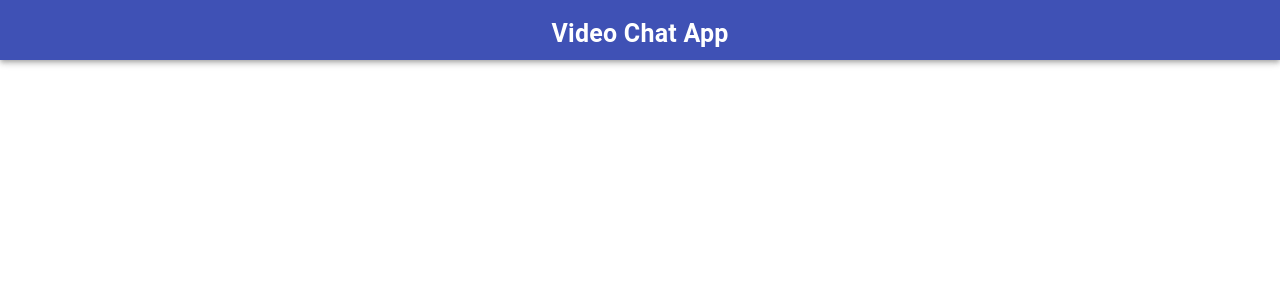
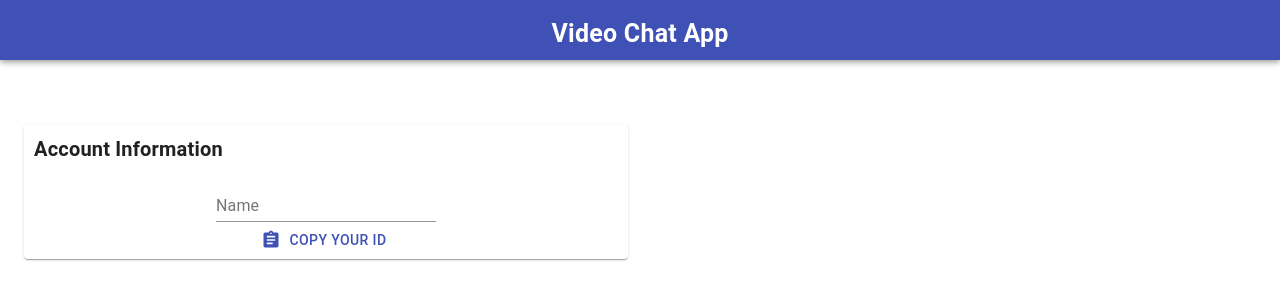
Before and after one commit to laherasif/React-Video-Chat-App, a React (Create React App) app in the folder frontend/: page / in a window 1280 px wide. Shown: the top 300 px of the page. Built offline with nearby package versions, Linux system fonts and the light colour scheme; no server answers.

Commit message:
creating information page

```diff
--- a/frontend/src/App.js
+++ b/frontend/src/App.js
@@ -1,11 +1,13 @@
 import './App.css'
 import Navbar from './components/Navbar'
 import Videoplayer from './components/Videoplayer'
+import Information from './components/Information'
 function App() {
   return (
     <div>
       <Navbar/>
       <Videoplayer/>
+      <Information/>
     </div>
   )
 }
--- /dev/null
+++ b/frontend/src/components/Information.jsx
@@ -0,0 +1,46 @@
+import { useContext } from 'react'
+import { Paper, Typography, Button, TextField, Grid, Container  } from '@material-ui/core'
+import { Phone, Assignment, PhoneDisabled } from '@material-ui/icons'
+import { CopyToClipboard } from 'react-copy-to-clipboard'
+import { makeStyles } from '@material-ui/core/styles'
+import { SocketContext } from '../socket'
+let useStyle = makeStyles((theme) => ({
+    container: {
+      marginTop:'20px'
+    },
+    paper:{
+        display:'flex',
+        flexDirection:'column'
+    },
+    account_head:{
+        padding:'10px',
+        fontSize:'20px',
+        fontWeight:'bold'
+    },
+    account_name:{
+        maxWidth:'400px',
+        margin:'auto'
+    }
+}))
+function Information() {
+    const classes = useStyle()
+    const { name, setName, me, } = useContext(SocketContext)
+    return (
+        <Container>
+            <Grid container className={classes.container} spacing={3}>
+                <Grid item xs={12} md={6} >
+                    <Paper className={classes.paper}>
+                    <Typography className={classes.account_head}>Account Information</Typography>
+                    <TextField label="Name"  className={classes.account_name} value={name} onChange={(e) => setName(e.target.value)} />
+                    <CopyToClipboard text={me}>
+                        <Button className={classes.account_btn} varient="contained" color="primary" startIcon={<Assignment />} fullwidth >Copy Your Id </Button>
+                    </CopyToClipboard>
+                    </Paper>
+                </Grid>
+                <Grid item xs={12} md={6} ></Grid>
+            </Grid>
+        </Container>
+    )
+}
+
+export default Information
--- a/frontend/src/components/Videoplayer.jsx
+++ b/frontend/src/components/Videoplayer.jsx
@@ -10,7 +10,10 @@ const useStyle = makeStyles((theme) => ({
         padding: '20px'
     },
     video: {
-        width: '550px',
+        width: '500px',
+        [theme.breakpoints.down('md')]: {
+            width: '450px',
+        },
         [theme.breakpoints.down('xs')]: {
             width: '300px',
         },
@@ -20,14 +23,13 @@ const useStyle = makeStyles((theme) => ({
 function Videoplayer() {
     const classes = useStyle()
     const { myVideo, userVideo, stream, call, name, callaccpted, callEnd } = useContext(SocketContext)
-       console.log("stream" , stream )
     return (
         <Container>
             <Grid container className={classes.root} spacing={3}>
                 <Grid item xs={12} md={6} >
                     {stream && (
                         <Paper className={classes.padding}>
-                            <Typography varient="h4">{name || "Name"}</Typography>
+                            <Typography varient="h4" gutterButtom>{name || "Name"}</Typography>
                             <video playsInline muted ref={myVideo} autoPlay className={classes.video} />
                         </Paper>
                     )
--- a/frontend/src/socket.js
+++ b/frontend/src/socket.js
@@ -34,7 +34,6 @@ const SocketProvider = ({ children }) => {
 
     }, [])
 
-    console.log("stream" , stream , "me" , me)
 
     const callAnswer = () => {
         setCallaccpted(true)
```
